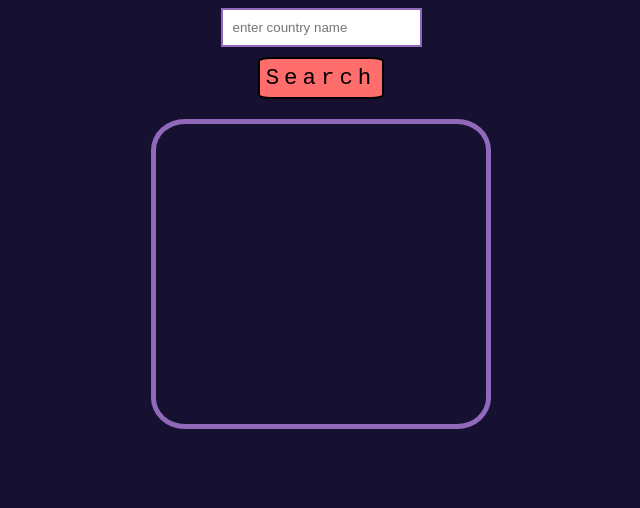
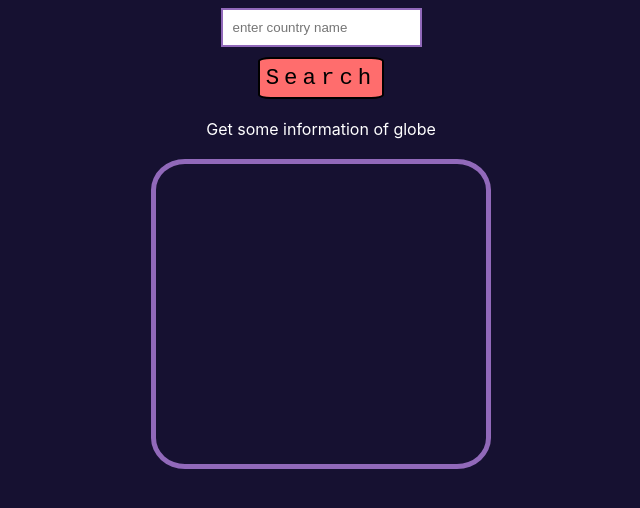
Before and after one commit to anmol1432/ajax-xmlhttp-request-in-js, a plain HTML site: page index.html in a window 1280 px wide. Shown: the whole page, without its empty margins (319-959 px from the left). Drawn offline with Linux system fonts and the light colour scheme.

Commit message:
Add para after button in waste div

```diff
--- a/index.html
+++ b/index.html
@@ -32,7 +32,7 @@
                 margin-top: 5px;
             }
 
-            .main-container h1 {
+            .main-container h1, .waste p{
                 font-style: bold;
                 font-family: -apple-system, BlinkMacSystemFont, 'Segoe UI', Roboto, Oxygen, Ubuntu, Cantarell, 'Open Sans', 'Helvetica Neue', sans-serif;
                 color: #ffffff;
@@ -88,10 +88,19 @@
         <!-- main section -->
         <input type="text" class="input" placeholder="enter country name">
         <button onclick="func()">Search</button>
-        <div class="waste"></div>
+        <div class="waste" style="text-align: center;"><p>Get some information of globe</p></div>
         <div class="main-container">
         </div>
     </body>
+
+
+
+
+
+
+
+
+
     <script>
         const conatiner = document.querySelector('.main-container');
         // to get response
```
